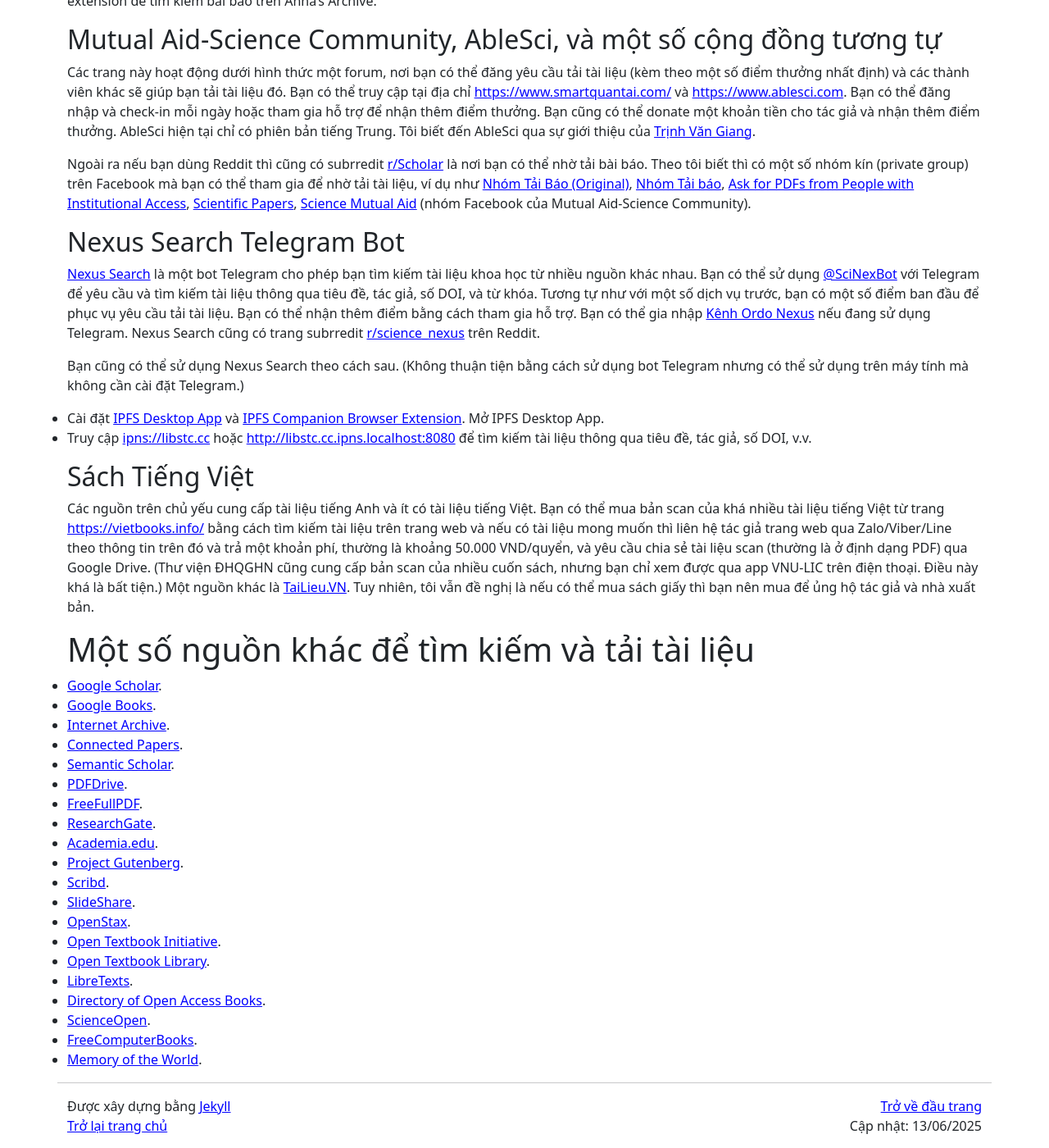
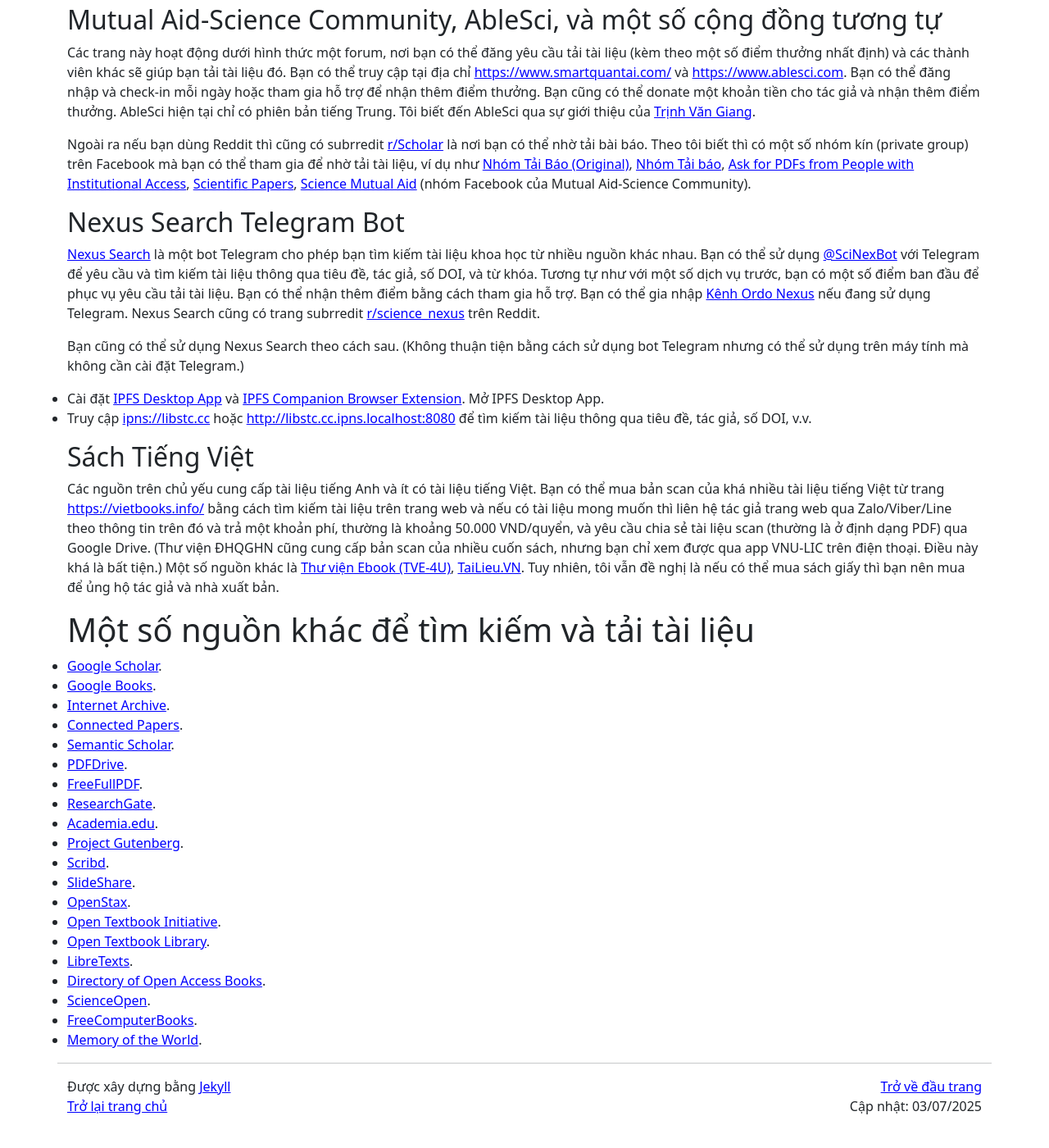
Before and after one commit to hoanganhduc/hoanganhduc.github.io, a Jekyll site: the page built from _posts/2025-05-05-một-số-phương-pháp-tải-bài-báo-khoa-học.md, in a window 1280 px wide and 1400 px high, scrolled down 4159 px. Shown: the whole window at 82% size. Built offline with Jekyll 4.4.1, drawn with Linux system fonts in a browser that asks for light colours; nearby versions of some CDN libraries; comment, search, counter and statistics services are not loaded; a style sheet for code colours, icons or effects is not loaded; after the commit the page ends 5535 px from its top, so only the background shows below that; some of the changed text lies outside the part shown.

Commit message:
Updated @ 2025-07-03  14:47:22 ICT

```diff
--- a/_posts/2025-05-05-một-số-phương-pháp-tải-bài-báo-khoa-học.md
+++ b/_posts/2025-05-05-một-số-phương-pháp-tải-bài-báo-khoa-học.md
@@ -6,11 +6,11 @@ lang: vi
 categories:
   - research
 comments: true
-last_modified_at: 2025-06-13
+last_modified_at: 2025-07-03
 description: Giới thiệu một số phương pháp tải bài báo khoa học cho mục đích nghiên cứu
 keywords: bài báo khoa học, tải paper, nghiên cứu, truy cập, open access, sci-hub, thư viện, tài liệu khoa học, libgen, z-library, tiền ấn phẩm, anna archive, cơ sở dữ liệu, truy cập từ xa
 <!--published: false-->
-javascript: true
+<!--javascript: true-->
 ---
 
 <div class="alert alert-info" markdown="1">
@@ -87,7 +87,7 @@ Trang này đã có từ rất lâu và là một trong số các nguồn không
 
 Một nguồn không chính thống phổ biến khác là Sci-Hub. Bạn có thể truy cập tại địa chỉ [https://sci-hub.se](https://sci-hub.se). Một số alias khác là [http://scihub.st/](http://scihub.st/) hoặc [http://scihub.ru/](http://scihub.ru/). Bạn có thể xem thông tin về các alias khác tại [đây](https://sci-hub.se/mirrors). Các trang này đã [ngừng cập nhật bài báo mới từ khoảng năm 2022](https://www.reddit.com/r/scihub/comments/lofj0r/announcement_scihub_has_been_paused_no_new/). Các bài báo có sẵn trong cơ sở dữ liệu của Sci-Hub có thể được tải miễn phí sử dụng URL có dạng `https://sci-hub.se/<doi-id-của-bài-báo>`.
 
-Một dịch vụ mới thay thế cho Sci-Hub của cùng tác giả (Alexandra Elbakyan) là [Sci-Net](https://sci-net.xyz) (hiện tại đang trong giai đoạn thử nghiệm ban đầu). Sci-Net yêu cầu một lượng nhất định [$scihub meme coin](https://www.scihub.fans) (ít nhất <span id="amount-display">1000</span> coin <span id="crypto-display">SCIHUB</span>, hiện tại tương đương với khoảng <span id="result"></span> <span id="currency-display">VND</span>) để nhận mã mời, tạo tài khoản và yêu cầu tải bài báo. Xem thêm thông tin tại [http://sci-net.xyz/invite](http://sci-net.xyz/invite). Tương tự như với Sci-Hub, các bài báo đã được người khác yêu cầu trước đó (không có trong cơ sở dữ liệu Sci-Hub) có thể được tải miễn phí sử dụng URL có dạng `https://sci-net.xyz/<doi-id-của-bài-báo>`.
+Một dịch vụ mới thay thế cho Sci-Hub của cùng tác giả (Alexandra Elbakyan) là [Sci-Net](https://sci-net.xyz) (hiện tại đang trong giai đoạn thử nghiệm ban đầu). <!-- Sci-Net yêu cầu một lượng nhất định [$scihub meme coin](https://www.scihub.fans) (ít nhất <span id="amount-display">1000</span> coin <span id="crypto-display">SCIHUB</span>, hiện tại tương đương với khoảng <span id="result"></span> <span id="currency-display">VND</span>) để nhận mã mời, tạo tài khoản và yêu cầu tải bài báo.--> Xem thêm thông tin tại [http://sci-net.xyz/invite](http://sci-net.xyz/invite). Tương tự như với Sci-Hub, các bài báo đã được người khác yêu cầu trước đó (không có trong cơ sở dữ liệu Sci-Hub) có thể được tải miễn phí sử dụng URL có dạng `https://sci-net.xyz/<doi-id-của-bài-báo>`.
 
 Nếu bạn đang sử dụng [Telegram](https://telegram.org), hãy cân nhắc tham gia [Kênh Sci-Hub](https://t.me/scihubreal) và [Nhóm Sci-Net](https://t.me/scinetesting). Nếu bạn đang sử dụng Reddit thì có thể theo dõi subrredit [r/scihub](https://www.reddit.com/r/scihub/). Có thể tìm kiếm các bài báo trên Sci-Hub và Sci-Net bằng cách sử dụng [SciHub Search Engine](https://scihub.scai.sh).
 
@@ -115,7 +115,7 @@ Bạn cũng có thể sử dụng Nexus Search theo cách sau. (Không thuận t
 
 ## Sách Tiếng Việt
 
-Các nguồn trên chủ yếu cung cấp tài liệu tiếng Anh và ít có tài liệu tiếng Việt. Bạn có thể mua bản scan của khá nhiều tài liệu tiếng Việt từ trang [https://vietbooks.info/](https://vietbooks.info/) bằng cách tìm kiếm tài liệu trên trang web và nếu có tài liệu mong muốn thì liên hệ tác giả trang web qua Zalo/Viber/Line theo thông tin trên đó và trả một khoản phí, thường là khoảng 50.000 VND/quyển, và yêu cầu chia sẻ tài liệu scan (thường là ở định dạng PDF) qua Google Drive. (Thư viện ĐHQGHN cũng cung cấp bản scan của nhiều cuốn sách, nhưng bạn chỉ xem được qua app VNU-LIC trên điện thoại. Điều này khá là bất tiện.) Một nguồn khác là [TaiLieu.VN](https://tailieu.vn/). Tuy nhiên, tôi vẫn đề nghị là nếu có thể mua sách giấy thì bạn nên mua để ủng hộ tác giả và nhà xuất bản.
+Các nguồn trên chủ yếu cung cấp tài liệu tiếng Anh và ít có tài liệu tiếng Việt. Bạn có thể mua bản scan của khá nhiều tài liệu tiếng Việt từ trang [https://vietbooks.info/](https://vietbooks.info/) bằng cách tìm kiếm tài liệu trên trang web và nếu có tài liệu mong muốn thì liên hệ tác giả trang web qua Zalo/Viber/Line theo thông tin trên đó và trả một khoản phí, thường là khoảng 50.000 VND/quyển, và yêu cầu chia sẻ tài liệu scan (thường là ở định dạng PDF) qua Google Drive. (Thư viện ĐHQGHN cũng cung cấp bản scan của nhiều cuốn sách, nhưng bạn chỉ xem được qua app VNU-LIC trên điện thoại. Điều này khá là bất tiện.) Một số nguồn khác là [Thư viện Ebook (TVE-4U)](https://tve-4u.org), [TaiLieu.VN](https://tailieu.vn/). Tuy nhiên, tôi vẫn đề nghị là nếu có thể mua sách giấy thì bạn nên mua để ủng hộ tác giả và nhà xuất bản.
 
 # Một số nguồn khác để tìm kiếm và tải tài liệu
 
```
Also changed, not shown: 1 other file.
